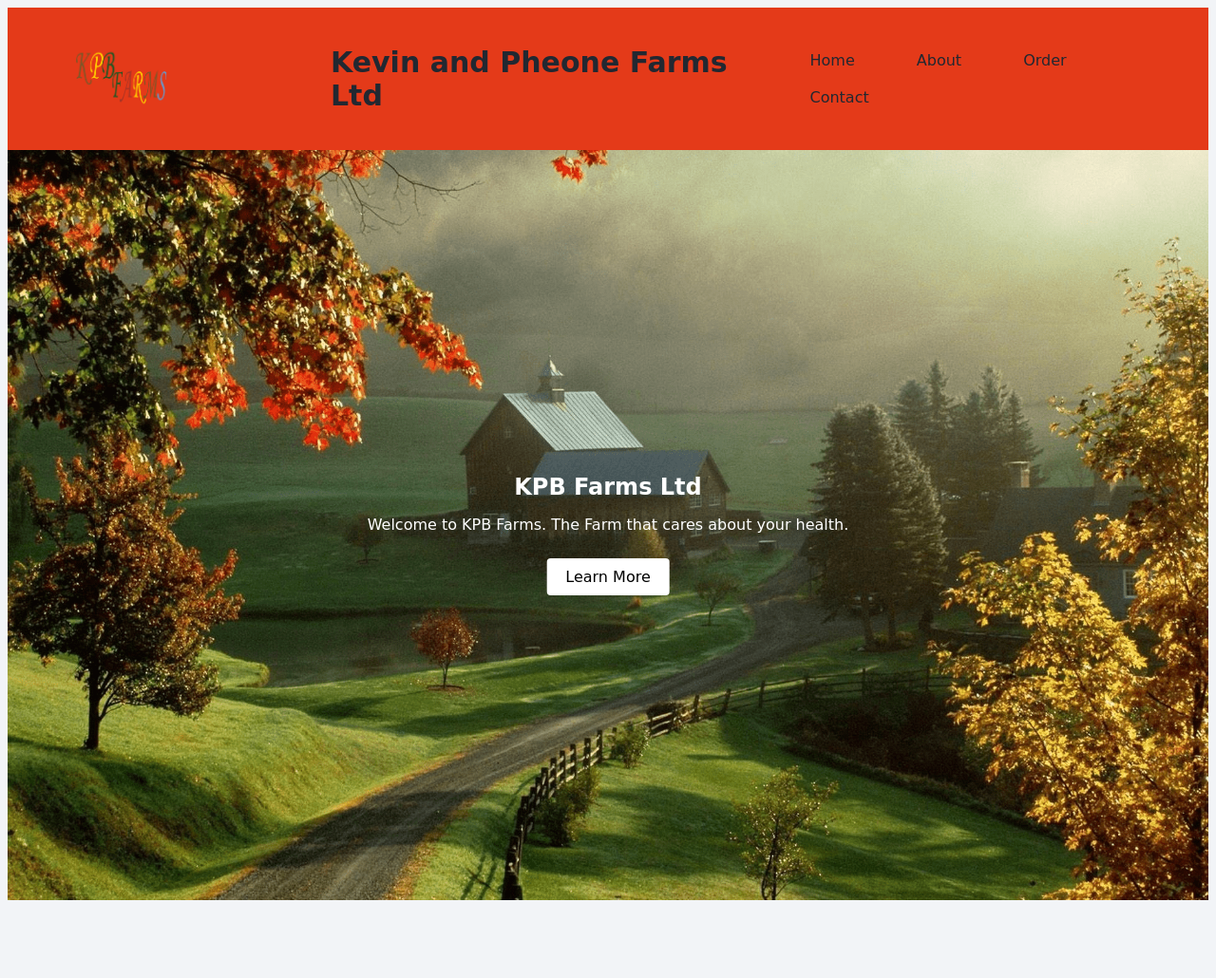
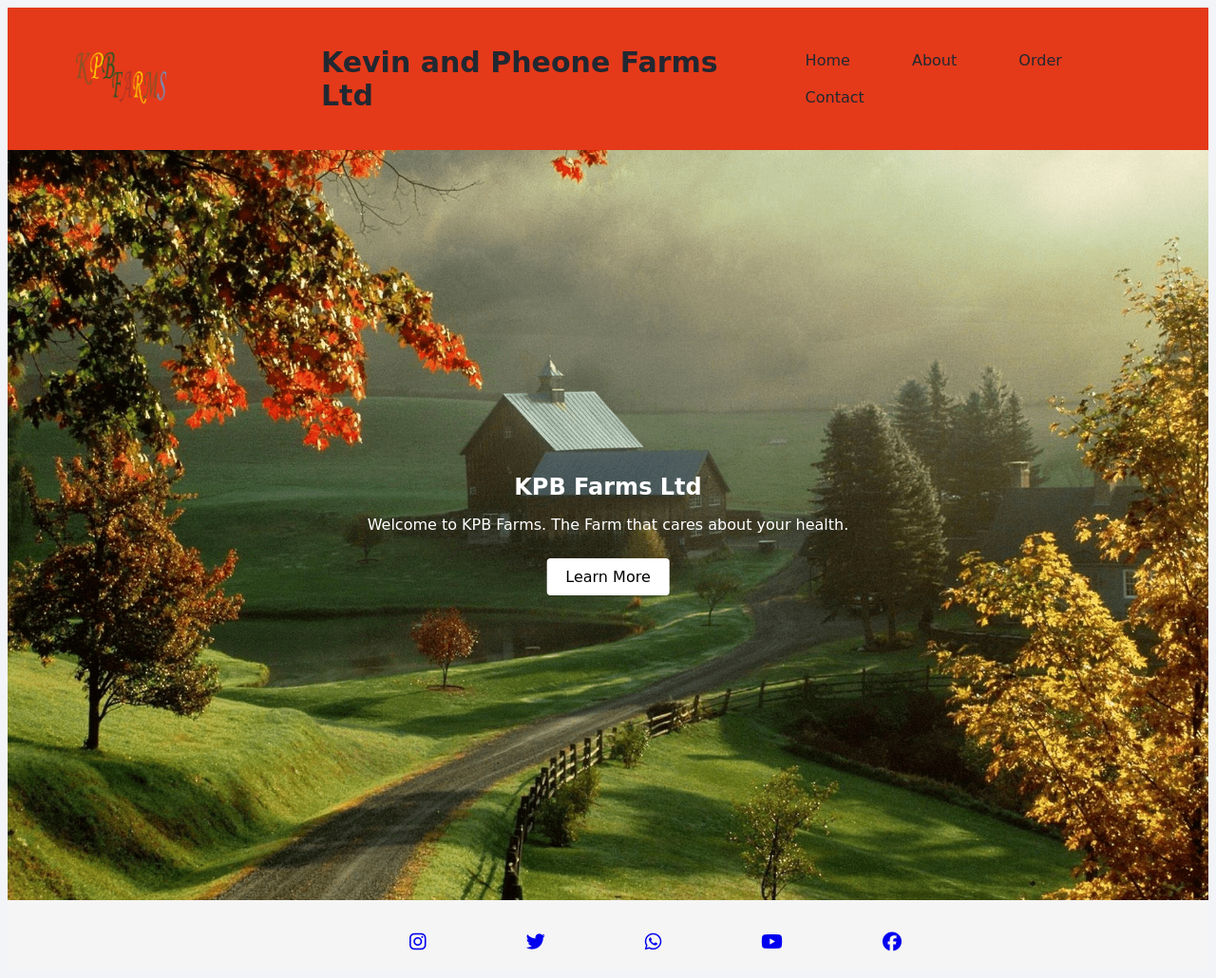
Before and after one commit to KaleelBarrett/KPB-FarmsLtd, a plain HTML site: page index.html in a window 1280 px wide. Shown: the whole page at 95% size. Before the commit the page ends 956 px from the top, so only its background shows below. Drawn offline with Linux system fonts and the light colour scheme.

Commit message:
message commit

```diff
--- a/index.html
+++ b/index.html
@@ -5,8 +5,13 @@
     <meta http-equiv="X-UA-Compatible" content="IE=edge" />
     <meta name="viewport" content="width=device-width, initial-scale=1.0" />
     <title>Home - KPB Farm Ltd</title>
+    <script
+      src="https://kit.fontawesome.com/630bc57373.js"
+      crossorigin="anonymous"
+    ></script>
     <link rel="stylesheet" href="styles/header.css" />
     <link rel="stylesheet" href="styles/general.css" />
+    <link rel="stylesheet" href="styles/test.css" />
   </head>
   <body>
     <header>
@@ -34,5 +39,27 @@
         </div>
       </div>
     </aside>
+
+    <footer>
+      <div class="social-icons">
+        <a href="https://www.instagram.com" aria-label="Instagram"
+          ><i class="fab fa-instagram"></i
+        ></a>
+        <a href="https://twitter.com" aria-label="Twitter"
+          ><i class="fab fa-twitter"></i
+        ></a>
+        <a
+          href="https://api.whatsapp.com/send?phone=123456789"
+          aria-label="WhatsApp"
+          ><i class="fab fa-whatsapp"></i
+        ></a>
+        <a href="https://www.youtube.com" aria-label="YouTube"
+          ><i class="fab fa-youtube"></i
+        ></a>
+        <a href="https://www.facebook.com" aria-label="Facebook"
+          ><i class="fab fa-facebook"></i
+        ></a>
+      </div>
+    </footer>
   </body>
 </html>
--- a/styles/header.css
+++ b/styles/header.css
@@ -16,7 +16,7 @@ header {
 }
 
 .header_content {
-  margin-left: 70px;
+  margin-left: 60px;
   font-size: 30px;
 }
 
@@ -32,23 +32,14 @@ nav ul li {
   display: inline-block;
 }
 
-nav ul li a {
+ul li a {
   text-decoration: none;
   color: #222831;
+  transition: 0.4s ease-in-out;
 }
 
-footer {
-  background-color: #e43a19;
-  padding: 20px;
-  text-align: center;
-}
-
-.footer-container {
-  margin-top: 20px;
-}
-
-.footer-header-footer-1 p {
-  margin: 0;
+ul li a:hover {
+  color: #f2f4f7;
 }
 
 .image-container {
@@ -88,3 +79,18 @@ footer {
   text-decoration: none;
   border-radius: 4px;
 }
+
+/* Style for the cart icon */
+.cart-icon {
+  position: center;
+  top: 20px;
+  right: 20px;
+  font-size: 24px;
+  color: #333;
+}
+
+/* Style for the cart icon on hover */
+.cart-icon:hover {
+  color: #666;
+  cursor: pointer;
+}
--- /dev/null
+++ b/styles/test.css
@@ -0,0 +1,27 @@
+/* Style for the footer */
+footer {
+  background-color: #f5f5f5;
+  padding: 20px;
+  text-align: center;
+}
+
+/* Style for the social icons */
+.social-icons {
+  margin-top: 10px;
+}
+
+.social-icons a {
+  display: inline-block;
+  padding-left: 100px;
+  text-decoration: none;
+  font-size: 20px;
+  transition: color 0.3s ease;
+}
+
+.social-icons a:hover {
+  color: #666;
+}
+
+.fab {
+  vertical-align: middle;
+}
```
Also changed, not shown: Order.html (+31 -8 lines), about.html (+27 -1 lines), contact.html (+26 -0 lines).
